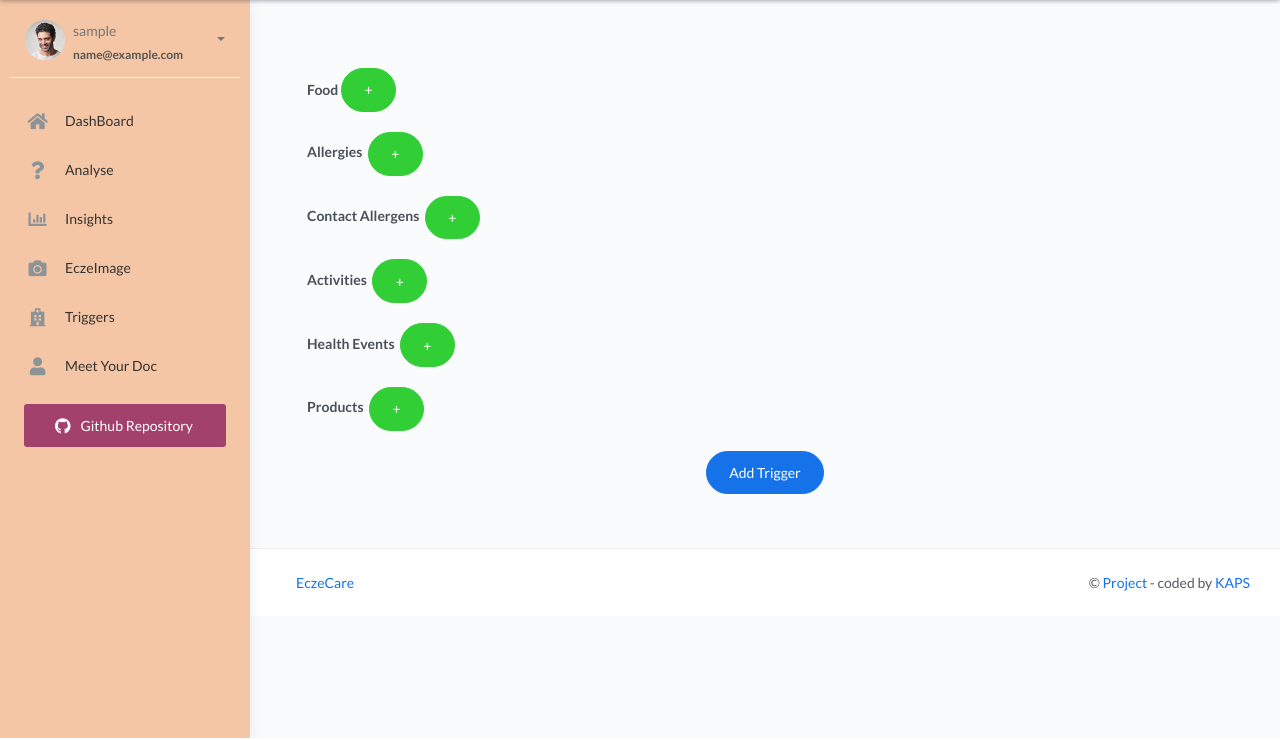
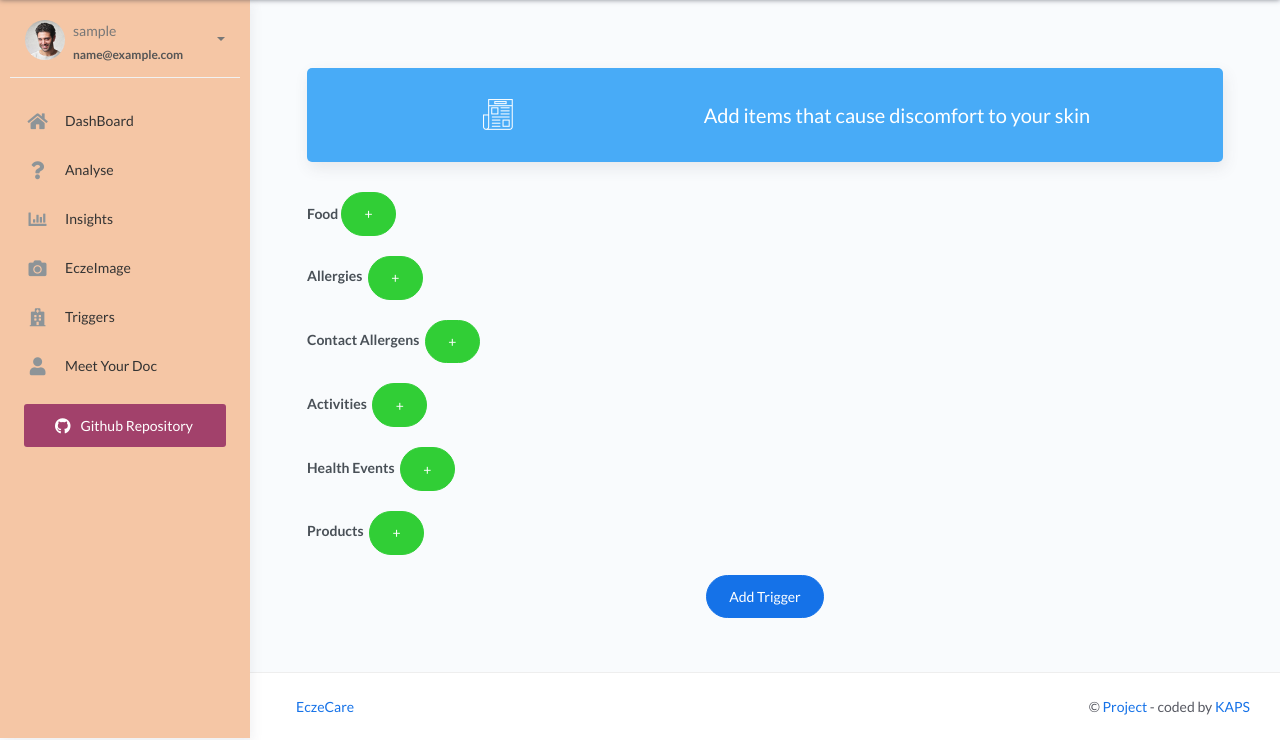
Before and after one commit to KamaljeetSahoo/EczeCare, a Django app: page /triggers/ in a window 1280 px wide. Shown: the part 62-802 px from the top of the page. Run offline with Django 4.2, Linux system fonts and the light colour scheme; the visitor is signed in with stand-in values (Sample User, id 1); some libraries are stand-ins or nearby versions.

Commit message:
minor changes

```diff
--- a/templates/pages/triggers.html
+++ b/templates/pages/triggers.html
@@ -11,6 +11,24 @@
             <form method="POST" action="/add_trigger/">
                 {% csrf_token %}
                 <div class="form-group">
+                    <div class="card card-stats card-info card-round">
+						<div class="card-body">
+							<div class="row">
+								<div class="col-5">
+									<div class="icon-big text-center">
+										<i class="flaticon-interface-6"></i>
+									</div>
+								</div>
+								<div class="col-7 col-stats">
+									<div class="numbers">
+
+										<h8 class="card-title">Add items that cause discomfort to your skin</h8>
+
+									</div>
+								</div>
+							</div>
+						</div>
+					</div>
                     <label class="form-label">Food</label>
                     <div class="selectgroup selectgroup-pills">
                         {% for food in foods %}
```
Also changed, not shown: templates/pages/landing_page.html (+12 -12 lines).
